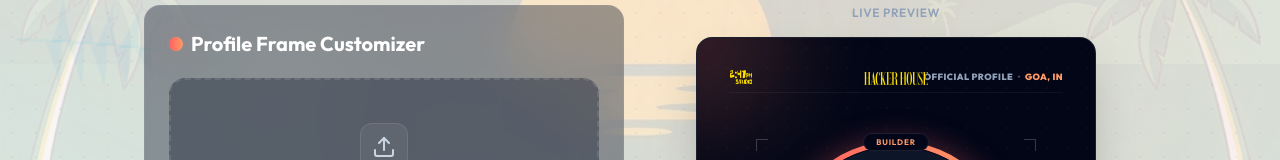
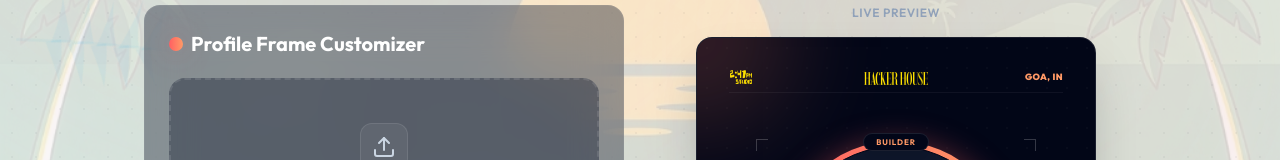
Before and after one commit to tinofrancis/id-card, a Next.js app: page / in a window 1280 px wide. Shown: the part 527-687 px from the top of the page. Built offline with nearby package versions, Linux system fonts and the light colour scheme.

Commit message:
style: remove Official Profile from Profile Frame headers

```diff
--- a/src/components/FrameGenerator.tsx
+++ b/src/components/FrameGenerator.tsx
@@ -176,8 +176,6 @@
 
               {/* Right Info */}
               <div className="flex items-center gap-1 text-[8px] sm:text-[9px] font-black uppercase tracking-wider text-slate-400">
-                <span>Official Profile</span>
-                <span className="opacity-40">•</span>
                 <span className={activeTheme.accentText}>Goa, IN</span>
               </div>
             </div>
@@ -311,8 +309,6 @@
 
             {/* Right Info */}
             <div className="flex items-center gap-3 text-sm font-black uppercase tracking-[0.2em] text-slate-400">
-              <span>Official Profile</span>
-              <span className="opacity-40">•</span>
               <span className={activeTheme.accentText}>Goa, India</span>
             </div>
           </div>
```
